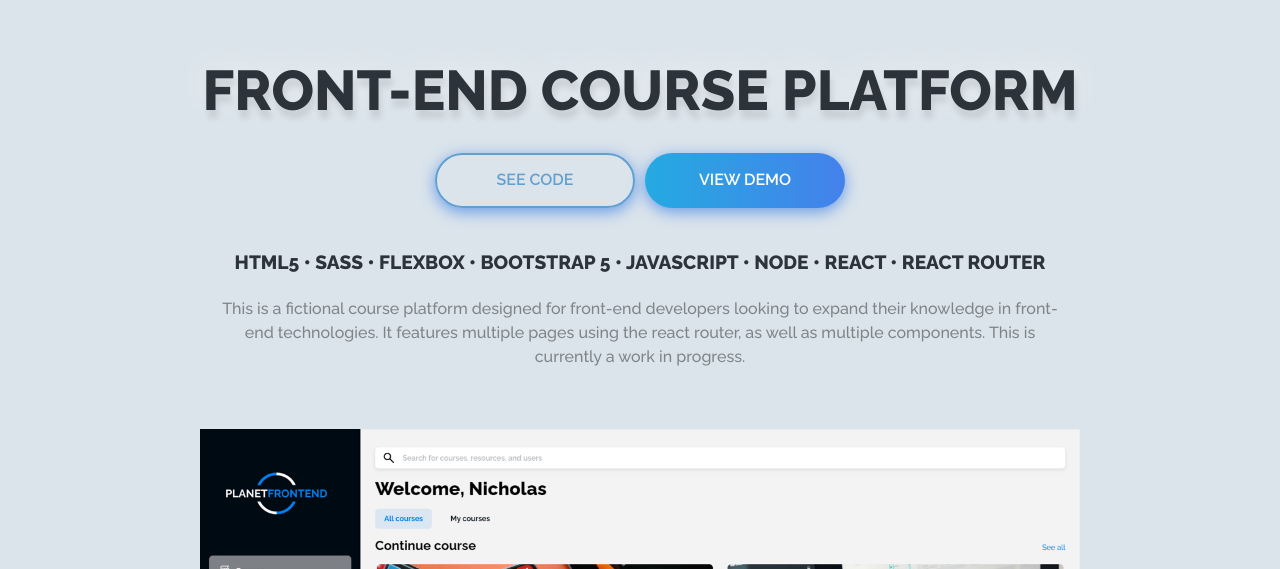
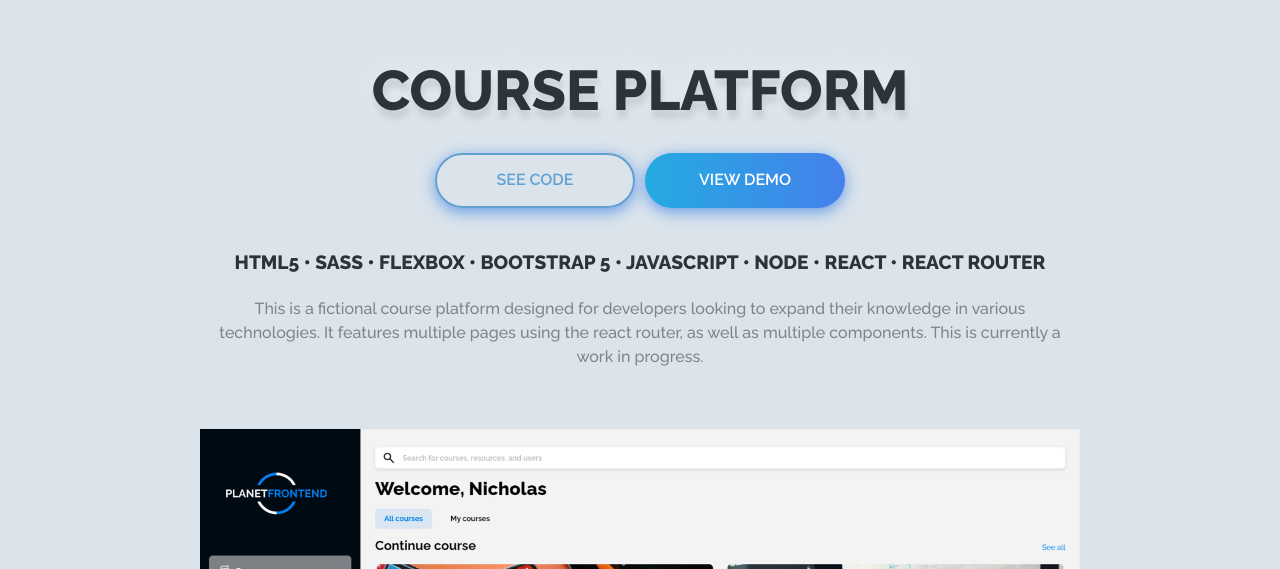
Before and after one commit to nicktesh/portfolio-2021, a plain HTML site: page projects/course-platform/index.html in a window 1280 px wide. Shown: the part 627-1196 px from the top of the page. Drawn offline with nearby package versions, Linux system fonts and the light colour scheme.

Commit message:
Add files via upload

```diff
--- a/projects/course-platform/index.html
+++ b/projects/course-platform/index.html
@@ -138,7 +138,7 @@
               <div class="col-lg-12">
                 <img
                   src="img/desktop-view.png"
-                  alt="Product Feedback Project"
+                  alt="Course Platform"
                 />
               </div>
             </div>
@@ -152,7 +152,7 @@
         <div class="container">
           <div class="row">
             <div class="col-lg-12">
-              <h3 class="main-title-alt">Front-End Course Platform</h3>
+              <h3 class="main-title-alt">Course Platform</h3>
               <div class="buttons-container">
                 <div class="buttons-row">
                   <a
@@ -174,8 +174,8 @@
               </div>
               <div class="project-desc">
                 <p>
-                  This is a fictional course platform designed for front-end
-                      developers looking to expand their knowledge in front-end
+                  This is a fictional course platform designed for
+                      developers looking to expand their knowledge in various
                       technologies. It features multiple pages using the react router, as well as multiple components. This is currently a work in progress.
                 </p>
               </div>
```
